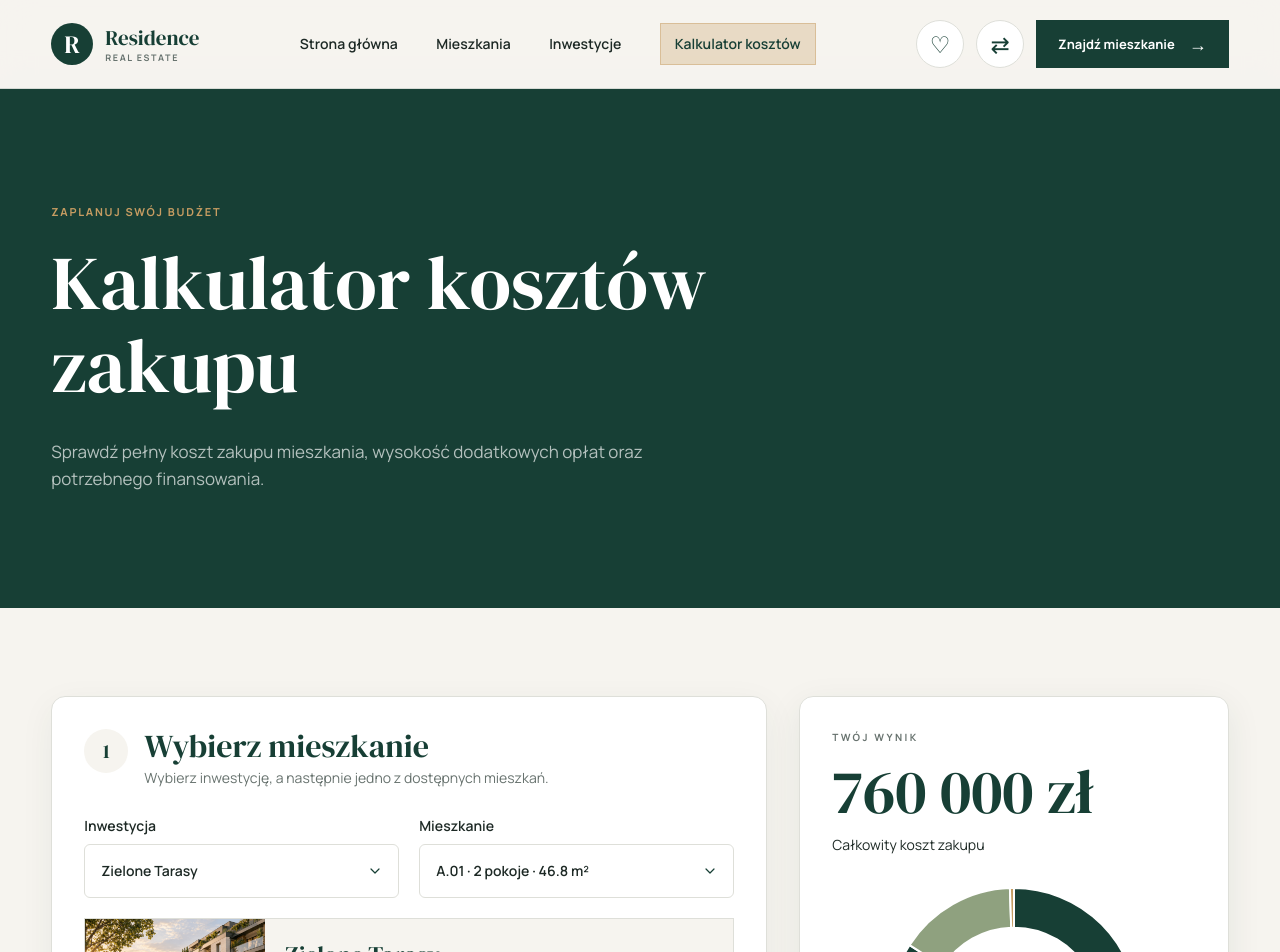
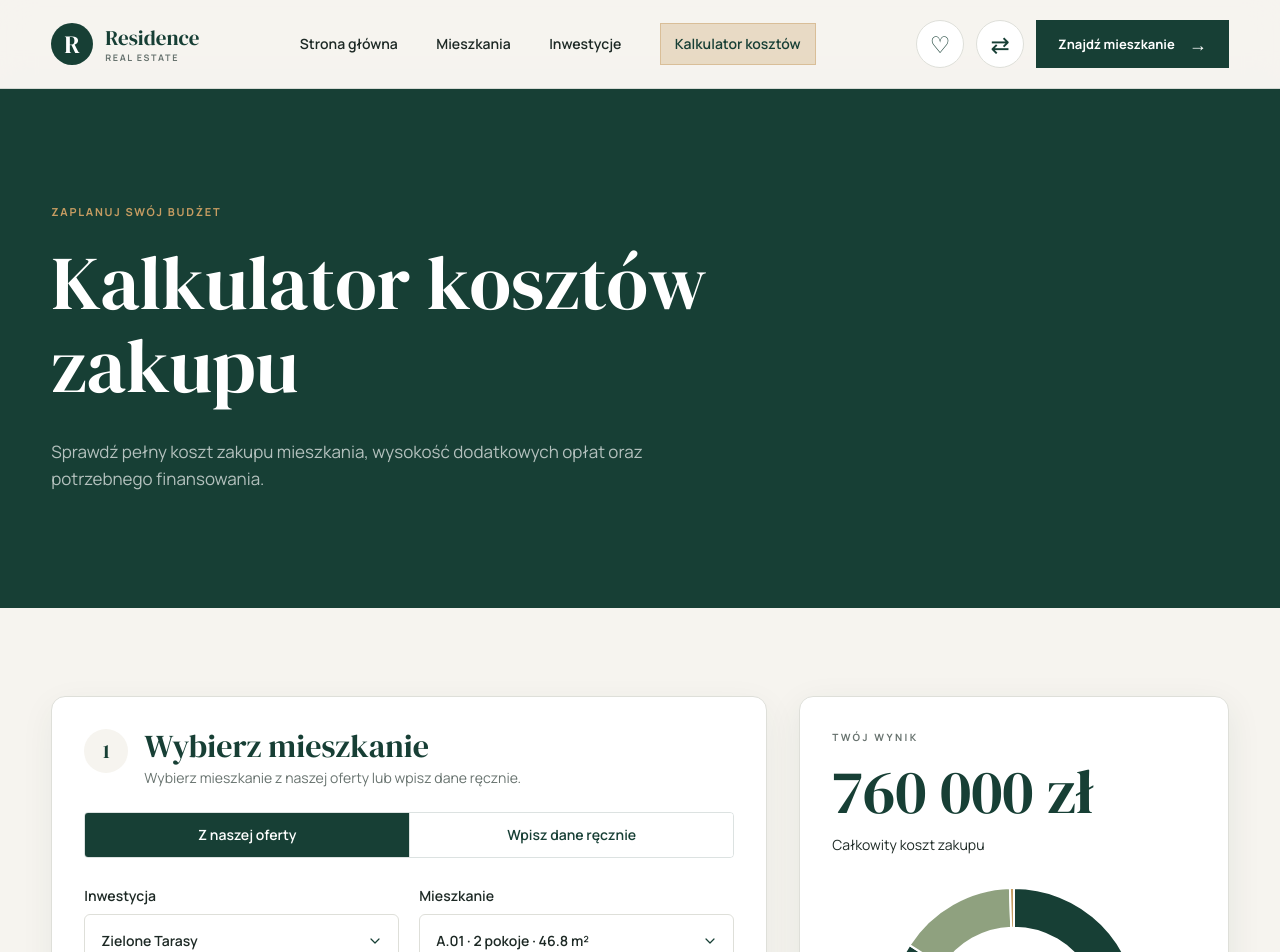
Before and after one commit to natalkakielbicka-coder/real-estate, a Vue app: page /kalkulator-kosztow-zakupu in a window 1280 px wide. Shown: the top 952 px of the page. Built offline with nearby package versions, Linux system fonts and the light colour scheme.

Commit message:
Add calculator input mode switc

```diff
--- a/src/components/CalculatorApartmentStep.vue
+++ b/src/components/CalculatorApartmentStep.vue
@@ -3,6 +3,10 @@ import SelectedApartmentCard from './SelectedApartmentCard.vue'
 import { getRoomsLabel } from '../utils/apartmentFormatters'
 
 defineProps({
+  calculationMode: {
+    type: String,
+    default: 'apartment'
+  },
   investments: {
     type: Array,
     default: () => []
@@ -25,7 +29,11 @@ defineProps({
   }
 })
 
-const emit = defineEmits(['select-investment', 'select-apartment'])
+const emit = defineEmits([
+  'select-investment',
+  'select-apartment',
+  'change-mode'
+])
 
 const handleInvestmentChange = (event) => {
   emit('select-investment', event.target.value)
@@ -52,11 +60,44 @@ const handleApartmentChange = (event) => {
         <h2 class="mb-1 text-[clamp(25px,3vw,32px)]">Wybierz mieszkanie</h2>
 
         <p class="mb-0 text-sm text-muted">
-          Wybierz inwestycję, a następnie jedno z dostępnych mieszkań.
+          Wybierz mieszkanie z naszej oferty lub wpisz dane ręcznie.
         </p>
       </div>
     </div>
 
+    <div
+      class="mt-6 grid overflow-hidden rounded border border-brand/15 sm:grid-cols-2"
+    >
+      <button
+        class="min-h-11 px-5 py-3 text-sm font-semibold transition-colors"
+        :class="
+          calculationMode === 'apartment'
+            ? 'bg-brand text-white'
+            : 'bg-panel text-brand hover:bg-brand/5'
+        "
+        type="button"
+        :aria-pressed="calculationMode === 'apartment'"
+        @click="emit('change-mode', 'apartment')"
+      >
+        Z naszej oferty
+      </button>
+
+      <button
+        class="min-h-11 border-t border-brand/15 px-5 py-3 text-sm font-semibold transition-colors sm:border-t-0 sm:border-l"
+        :class="
+          calculationMode === 'custom'
+            ? 'bg-brand text-white'
+            : 'bg-panel text-brand hover:bg-brand/5'
+        "
+        type="button"
+        :aria-pressed="calculationMode === 'custom'"
+        @click="emit('change-mode', 'custom')"
+      >
+        Wpisz dane ręcznie
+      </button>
+    </div>
+
+    <template v-if="calculationMode === 'apartment'">
       <div class="mt-7 grid gap-5 sm:grid-cols-2">
         <div>
           <label
@@ -143,5 +184,13 @@ const handleApartmentChange = (event) => {
         class="mt-5"
         :apartment="selectedApartment"
       />
+    </template>
+
+    <div
+      v-else
+      class="mt-7 border border-dashed border-line p-5 text-sm text-muted"
+    >
+      Tutaj pojawią się pola do wpisania ceny i powierzchni mieszkania.
+    </div>
   </section>
 </template>
--- a/src/composables/usePurchaseCalculator.js
+++ b/src/composables/usePurchaseCalculator.js
@@ -44,6 +44,8 @@ export const usePurchaseCalculator = (initialApartmentSlug = null) => {
   const includeStorageRoom = ref(DEFAULT_CALCULATION.includeStorageRoom)
 
   const storageRoomPrice = ref(DEFAULT_CALCULATION.storageRoomPrice)
+
+  const calculationMode = ref('apartment')
 
   const apartmentsFromSelectedInvestment = computed(() => {
     return availableApartments.filter((apartment) => {
@@ -356,6 +358,7 @@ export const usePurchaseCalculator = (initialApartmentSlug = null) => {
     totalAdditionalCosts,
     totalPurchaseCost,
     saveCalculation,
-    resetCalculator
+    resetCalculator,
+    calculationMode
   }
 }
--- a/src/views/PurchaseCalculatorView.vue
+++ b/src/views/PurchaseCalculatorView.vue
@@ -39,7 +39,8 @@ const {
   totalAdditionalCosts,
   totalPurchaseCost,
   saveCalculation,
-  resetCalculator
+  resetCalculator,
+  calculationMode
 } = usePurchaseCalculator(apartmentFromQuery)
 </script>
 
@@ -77,11 +78,13 @@ const {
           <CalculatorApartmentStep
             :investments="availableInvestments"
             :apartments="apartmentsFromSelectedInvestment"
+            :calculation-mode="calculationMode"
             :selected-investment="selectedInvestment"
             :selected-apartment-id="selectedApartmentId"
             :selected-apartment="selectedApartment"
             @select-investment="selectInvestment"
             @select-apartment="selectApartment"
+            @change-mode="calculationMode = $event"
           />
 
           <CalculatorFinancingStep
```
Lines whose indentation alone changed are shown as unchanged.
